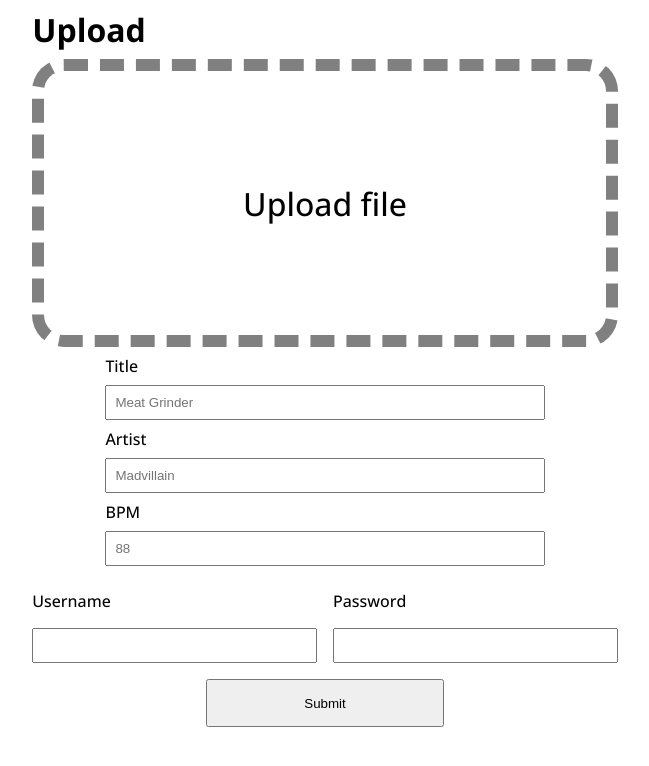
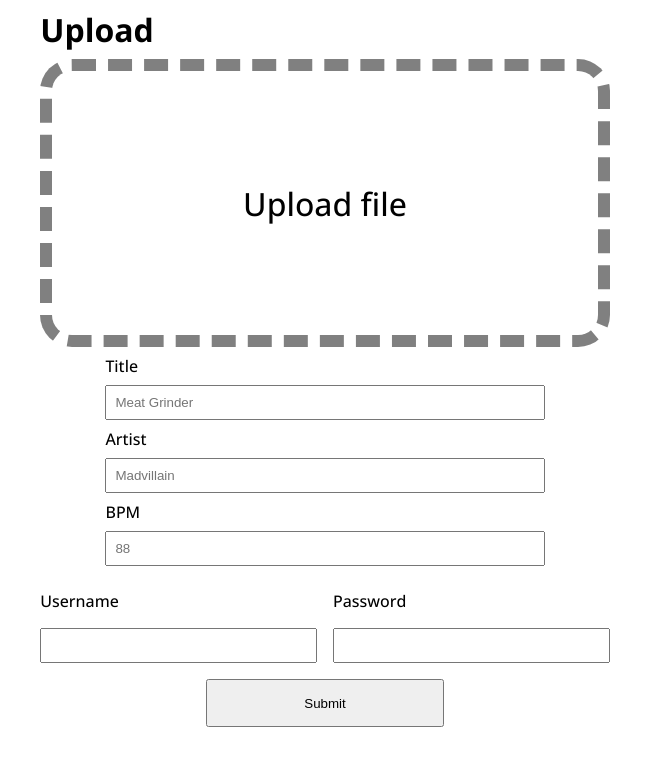
Before and after one commit to thomasgranbohm/snippets, a Next.js app in the folder frontend/: page /upload in a window 1280 px wide. Shown: the top 766 px of the page, without its empty margins (315-964 px from the left). Built offline with nearby package versions, Linux system fonts and the light colour scheme; no server answers.

Commit message:
Moved title tag

```diff
--- a/frontend/src/pages/_app.tsx
+++ b/frontend/src/pages/_app.tsx
@@ -1,8 +1,16 @@
 import "../styles/globals.scss";
 import type { AppProps } from "next/app";
+import Head from "next/head";
 
 function CustomApp({ Component, pageProps }: AppProps) {
-	return <Component {...pageProps} />;
+	return (
+		<>
+			<Head>
+				<title>Snippets</title>
+			</Head>
+			<Component {...pageProps} />
+		</>
+	);
 }
 
 export default CustomApp;
--- a/frontend/src/pages/_document.tsx
+++ b/frontend/src/pages/_document.tsx
@@ -14,7 +14,6 @@
 				href="https://fonts.googleapis.com/css2?family=Open+Sans:wght@400;500;700&display=swap"
 				rel="stylesheet"
 			/>
-			<title>Snippets</title>
 		</Head>
 
 		<body>
--- a/frontend/src/styles/pages/Upload.module.scss
+++ b/frontend/src/styles/pages/Upload.module.scss
@@ -1,6 +1,7 @@
 .container {
 	max-width: 64ch;
 	margin: 0 auto;
+	padding: 0 0.5rem;
 
 	label,
 	input {
```
